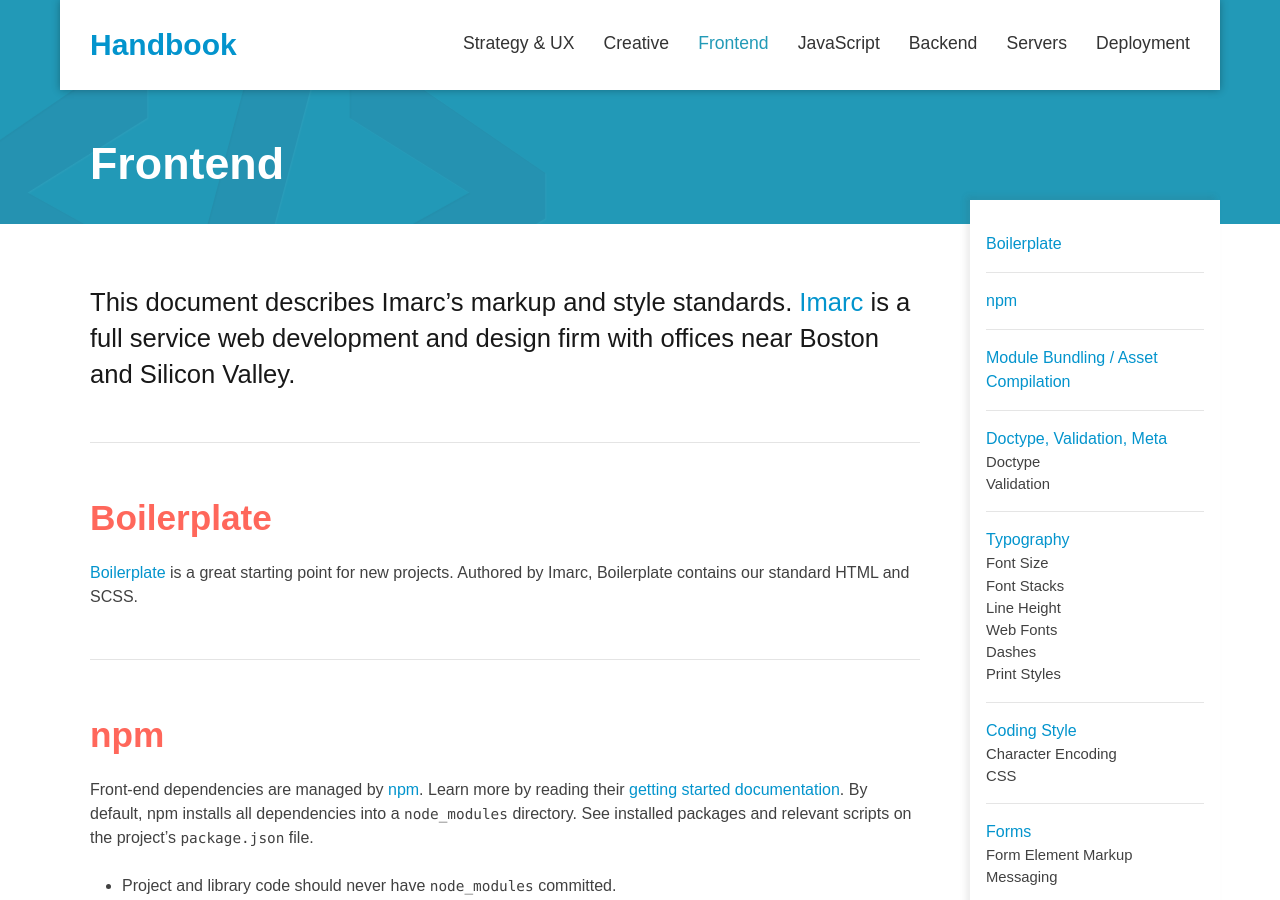
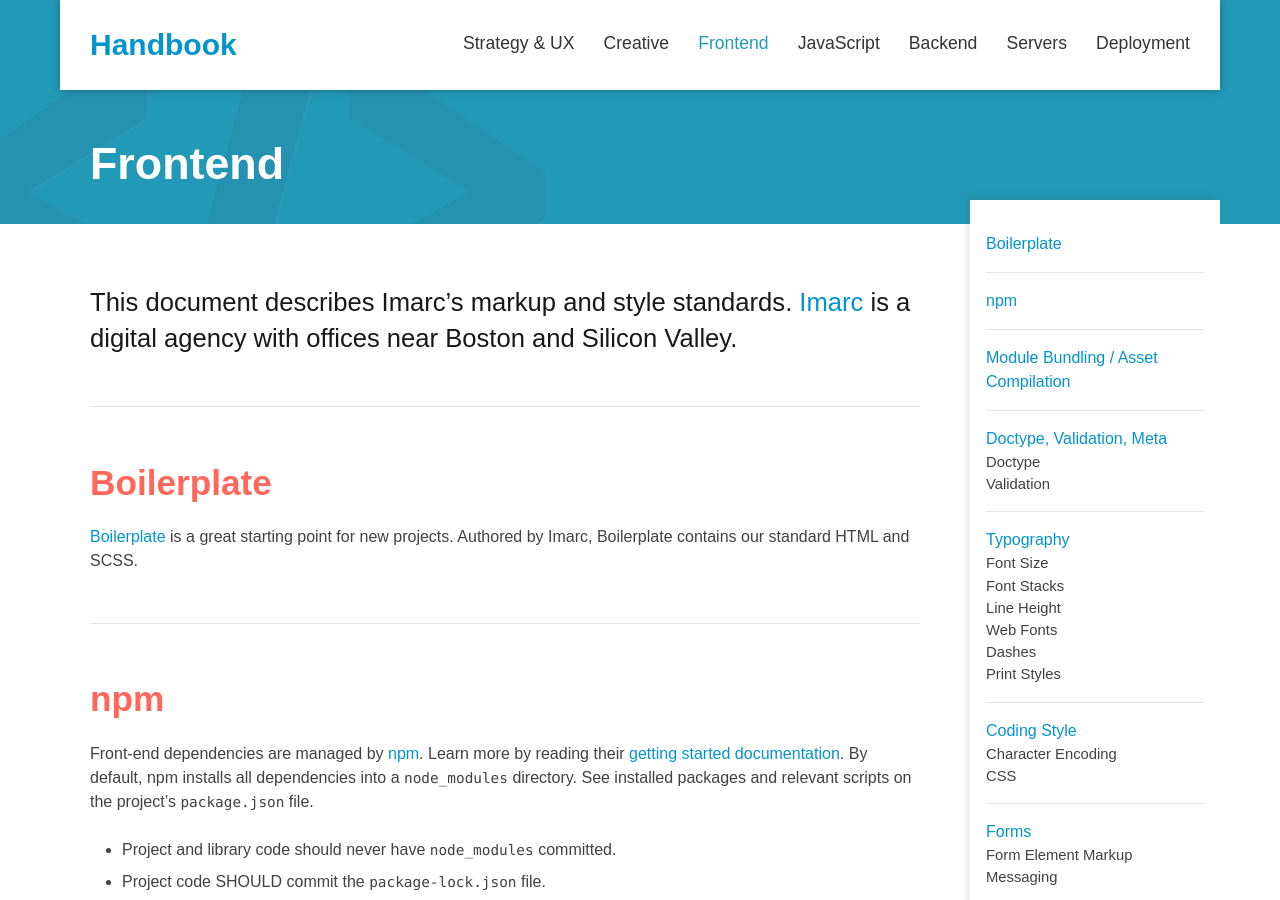
Before and after one commit to imarc/handbook, a Jekyll site: the page built from frontend.markdown, in a window 1280 px wide and 900 px high. Built offline with Jekyll 4.4.1, drawn with Linux system fonts in a browser that asks for light colours; nearby versions of some CDN libraries.

Commit message:
updated imarc bio in lead

```diff
--- a/frontend.markdown
+++ b/frontend.markdown
@@ -6,7 +6,7 @@
 <section class="intro">
 	<p>
 		This document describes Imarc’s markup and style standards.
-		<a href="https://www.imarc.com">Imarc</a> is a full service web development and design firm with offices near Boston and Silicon Valley.
+		<a href="https://www.imarc.com">Imarc</a> is a digital agency with offices near Boston and Silicon Valley.
 	</p>
 </section>
 
```
